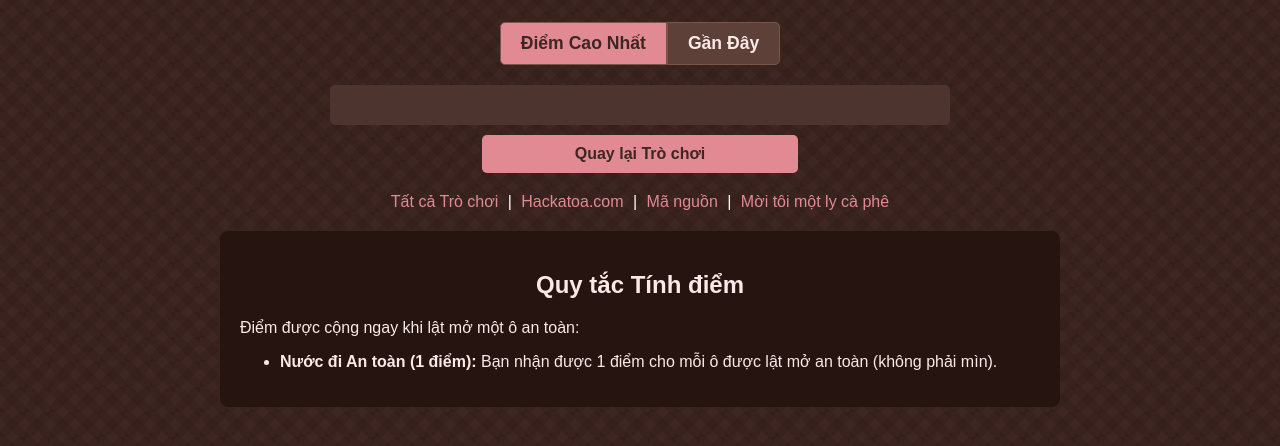
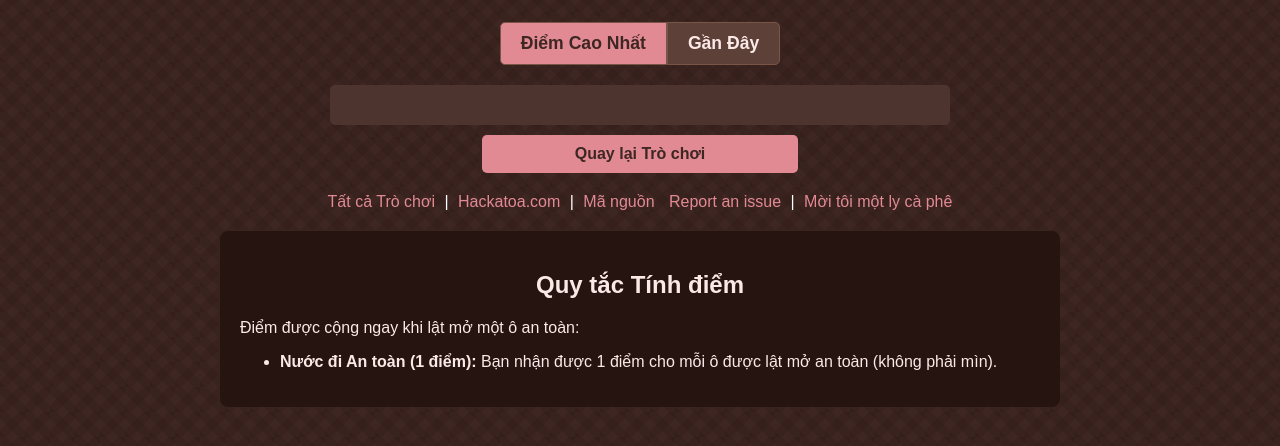
Before and after one commit to Hackatoan/infinisweeper, a website: page public/vi/leaderboard.html in a window 1280 px wide. Shown: the part 138-584 px from the top of the page. Drawn offline with Linux system fonts and the light colour scheme; some packages are replaced by stand-ins of ours; no server answers.

Commit message:
Add 'Report an issue' support link to footer

```diff
--- a/public/vi/leaderboard.html
+++ b/public/vi/leaderboard.html
@@ -99,7 +99,7 @@
       <div class="footer-links">
         <a href="https://games.hackatoa.com" target="_blank">Tất cả Trò chơi</a> |
         <a href="https://hackatoa.com/" target="_blank">Hackatoa.com</a> |
-        <a href="https://github.com/Hackatoan/infinisweeper" target="_blank">Mã nguồn</a> |
+        <a href="https://github.com/Hackatoan/infinisweeper" target="_blank">Mã nguồn</a> <a href="https://github.com/Hackatoan/infinisweeper/issues/new" target="_blank" rel="noopener" target="_blank">Report an issue</a> |
         <a href="https://buymeacoffee.com/hackatoa" target="_blank">Mời tôi một ly cà phê</a>
       </div>
     </center>
```
